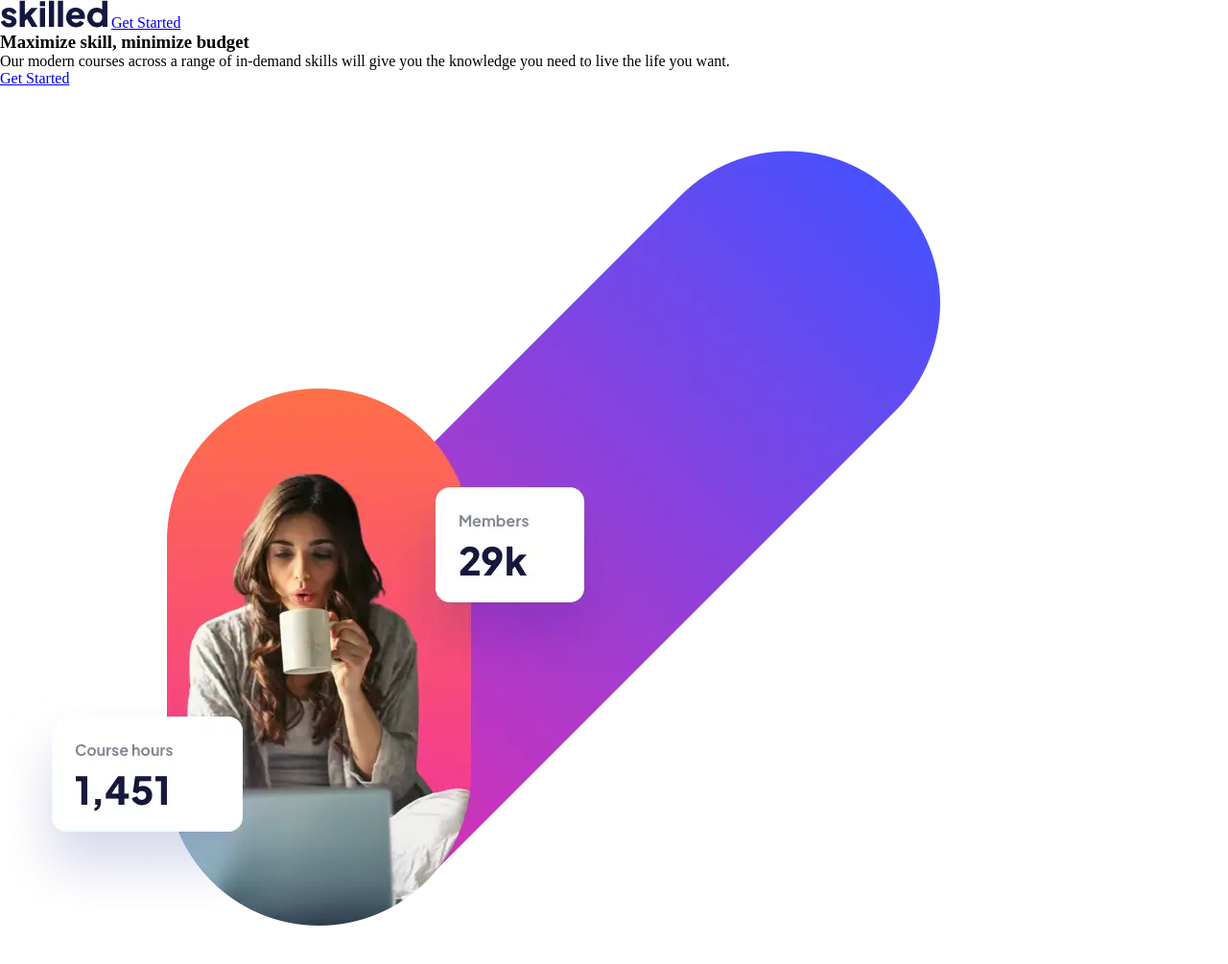
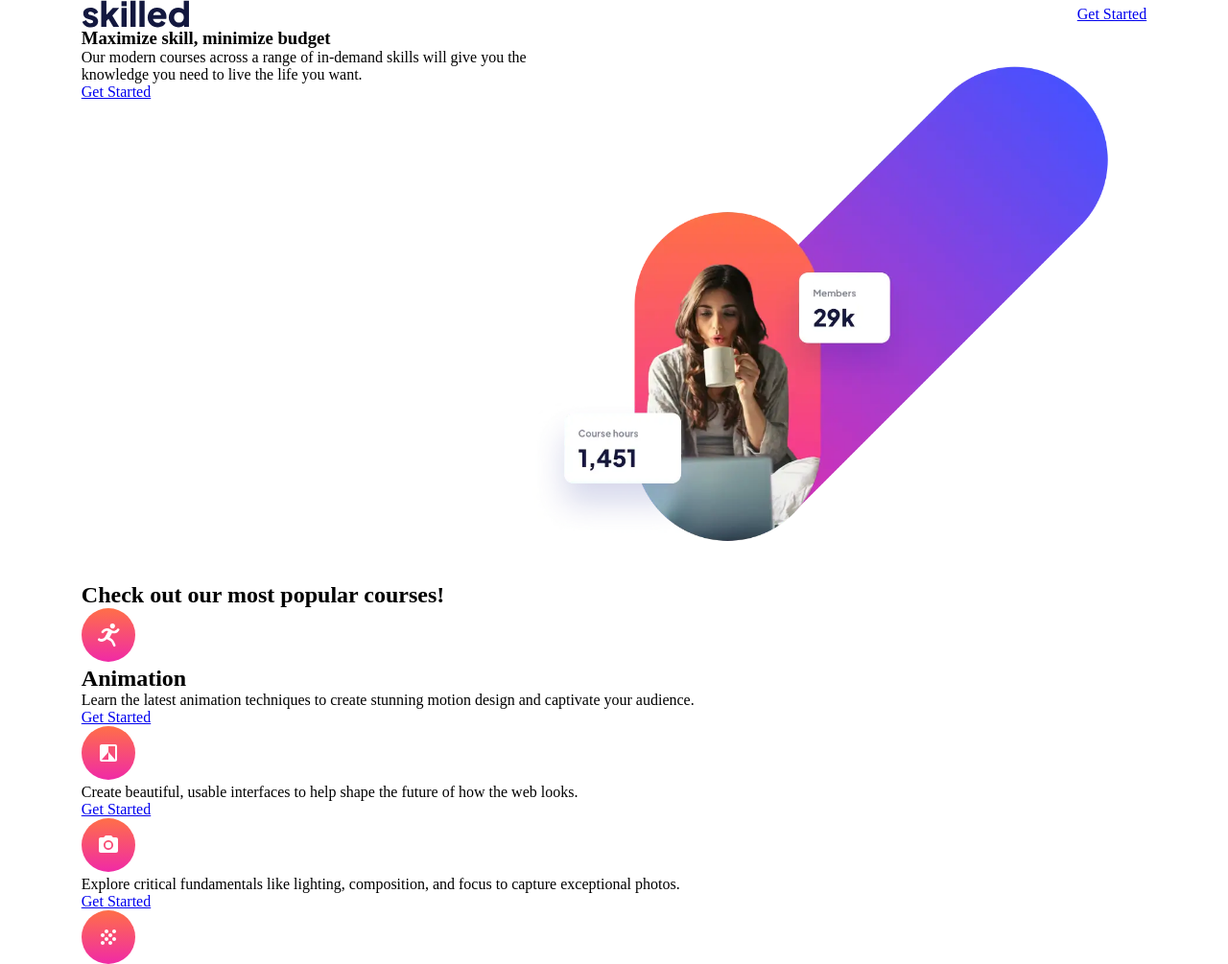
Before and after one commit to jreed-11/JR-skilled-E-learning-page, a plain HTML site: page index.html in a window 1280 px wide. Shown: the top 1005 px of the page at 96% size. Drawn offline with Linux system fonts and the light colour scheme.

Commit message:
css updated
Hero Grid Added

```diff
--- a/index.html
+++ b/index.html
@@ -9,7 +9,7 @@
   <body>
     <div class="main-container">
       <section class="hero-grid d-grid">
-        <header class="hero__grid__header">
+        <header class="hero__grid__header d-flex">
           <img
             class="hero__grid__logo"
             src="/assets/logo-dark.svg"
--- a/style.css
+++ b/style.css
@@ -41,3 +41,37 @@
   --lh-600: 3.187rem; /* 51px */
   --lh-700: 4.375rem; /* 70px */
 }
+
+/* Utility Classes */
+
+.d-grid {
+  display: grid;
+}
+
+.d-flex {
+  display: flex;
+}
+
+.main-container {
+  margin-inline: auto;
+  max-width: 69.4rem;
+}
+
+/* Hero Grid Area */
+
+.hero-grid {
+  grid-template-columns: repeat(2, 1fr);
+  grid-template-areas:
+    "grid-header grid-header"
+    "grid-content grid-img";
+}
+
+.hero__img {
+  max-width: 40rem;
+}
+
+.hero__grid__header {
+  align-items: center;
+  justify-content: space-between;
+  grid-area: grid-header;
+}
```
